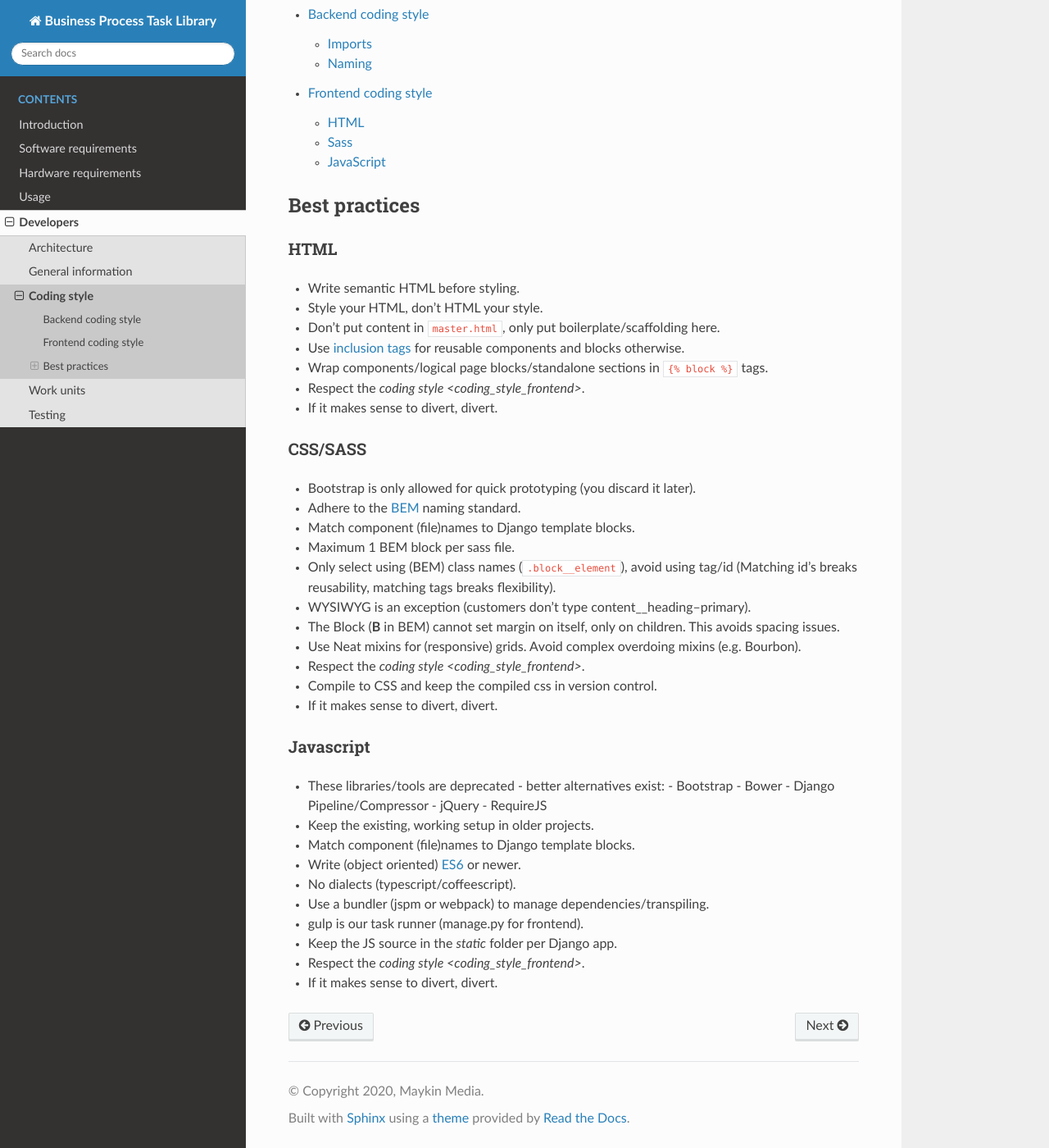
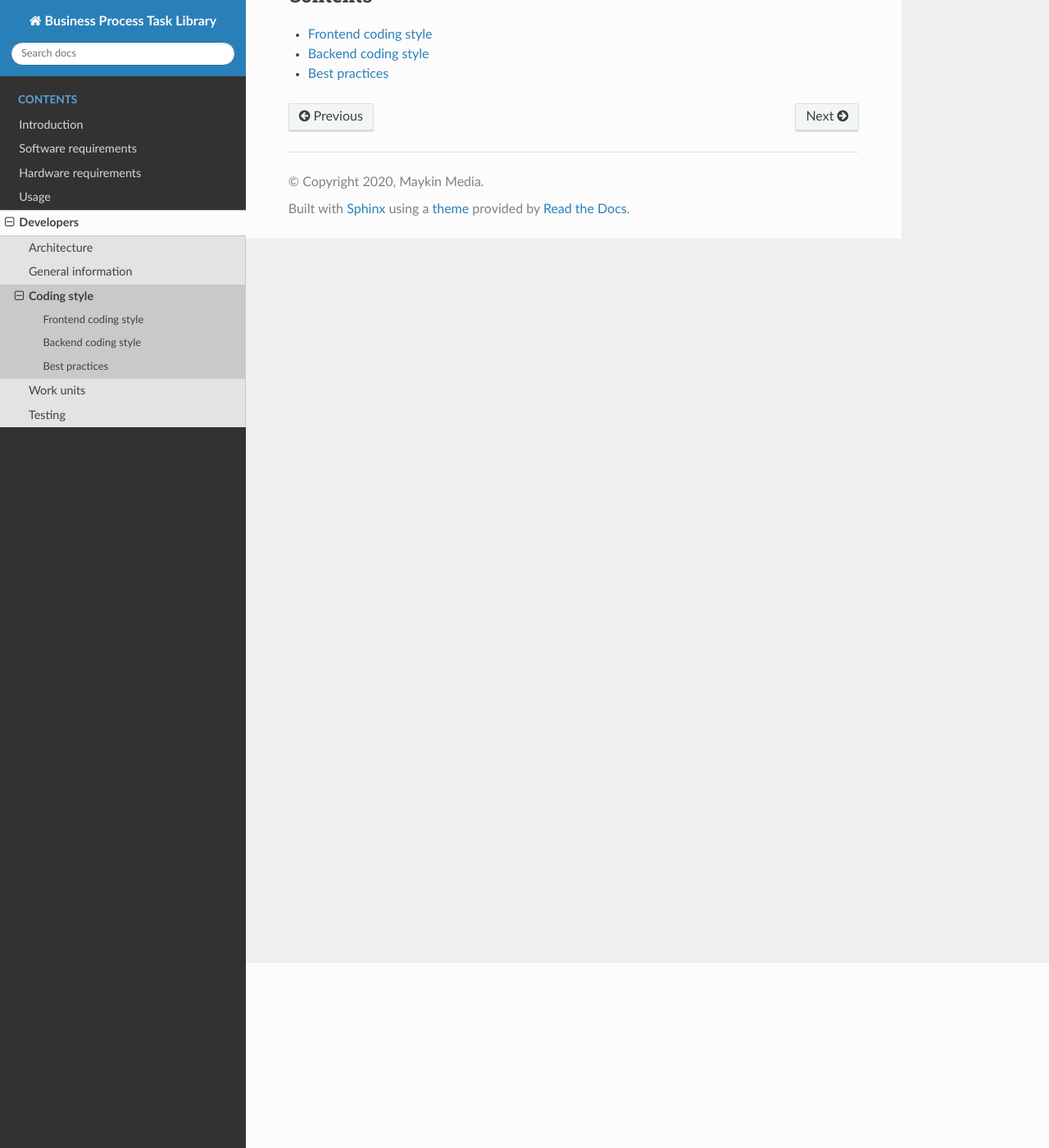
Before and after one commit to GemeenteUtrecht/bptl, a Sphinx documentation site: the page built from doc/developers/coding_style/index.rst, in a window 1280 px wide and 1400 px high, scrolled down 226 px. Shown: the whole window at 82% size. Built offline with Sphinx 7.4.7 and the Read the Docs theme 2.0.0, drawn with Linux system fonts in a browser that asks for light colours; some of the changed text lies outside the part shown.

Commit message:
:memo: Fix developers index and doc building in ci

```diff
--- a/doc/developers/coding_style/index.rst
+++ b/doc/developers/coding_style/index.rst
@@ -1,72 +1,15 @@
+.. _coding_style_index:
+
 ============
 Coding style
 ============
 
-Below you can find some best practices to maintain a good coding style. There
-are detailed coding style guides for the `frontend <coding_style_frontend>` and
-the `backend <coding_style_backend>`.
+Below you can find best practices to maintain a good coding style.
 
 .. toctree::
-    :maxdepth: 2
+    :maxdepth: 1
+    :caption: Contents
 
+    frontend
     backend
-    frontend
-
-Best practices
-==============
-
-HTML
-----
-
-* Write semantic HTML before styling.
-* Style your HTML, don’t HTML your style.
-* Don’t put content in ``master.html``, only put boilerplate/scaffolding here.
-* Use `inclusion tags`_ for reusable components and blocks otherwise.
-* Wrap components/logical page blocks/standalone sections in ``{% block %}`` tags.
-* Respect the `coding style <coding_style_frontend>`.
-* If it makes sense to divert, divert.
-
-.. _inclusion tags: https://docs.djangoproject.com/en/stable/howto/custom-template-tags/#inclusion-tags
-
-
-CSS/SASS
---------
-
-* Bootstrap is only allowed for quick prototyping (you discard it later).
-* Adhere to the `BEM`_ naming standard.
-* Match component (file)names to Django template blocks.
-* Maximum 1 BEM block per sass file.
-* Only select using (BEM) class names (``.block__element``), avoid using tag/id
-  (Matching id's breaks reusability, matching tags breaks flexibility).
-* WYSIWYG is an exception (customers don’t type content__heading--primary).
-* The Block (**B** in BEM) cannot set margin on itself, only on children. This avoids
-  spacing issues.
-* Use Neat mixins for (responsive) grids. Avoid complex overdoing mixins (e.g. Bourbon).
-* Respect the `coding style <coding_style_frontend>`.
-* Compile to CSS and keep the compiled css in version control.
-* If it makes sense to divert, divert.
-
-.. _BEM: http://stackoverflow.com/documentation/css/5302/bem#t=201608181228046431355
-
-
-Javascript
-----------
-
-* These libraries/tools are deprecated - better alternatives exist:
-  - Bootstrap
-  - Bower
-  - Django Pipeline/Compressor
-  - jQuery
-  - RequireJS
-* Keep the existing, working setup in older projects.
-* Match component (file)names to Django template blocks.
-* Write (object oriented) `ES6`_ or newer.
-* No dialects (typescript/coffeescript).
-* Use a bundler (jspm or webpack) to manage dependencies/transpiling.
-* gulp is our task runner (manage.py for frontend).
-* Keep the JS source in the `static` folder per Django app.
-* Respect the `coding style <coding_style_frontend>`.
-* If it makes sense to divert, divert.
-
-
-.. _ES6: http://es6-features.org/
+    coding_style
```
Also changed, not shown: CHANGELOG.rst (+0 -36 lines), doc/developers/coding_style/coding_style.rst (added, +61 -0 lines), 1 other file.
